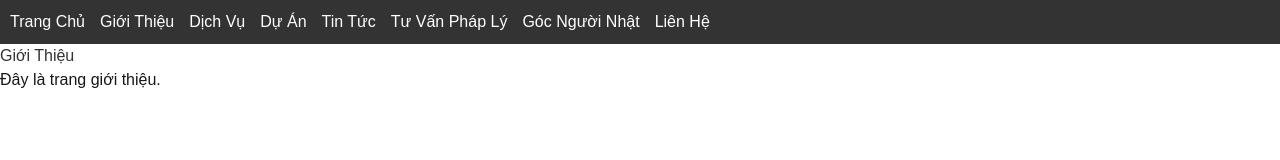
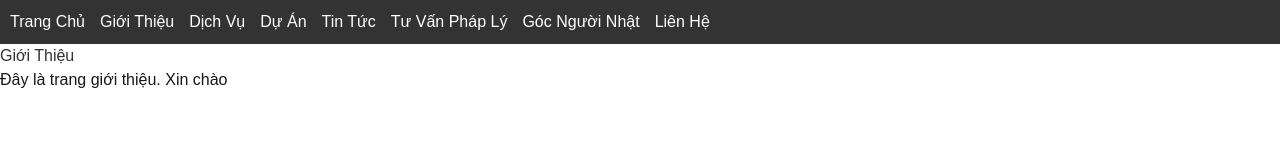
Before and after one commit to tachithanhdanh/HTIC-Law-Firm-Website, a Next.js app: page /HTIC-Law-Firm-Website/about in a window 1280 px wide. Shown: the top 160 px of the page. Built offline with nearby package versions, Linux system fonts and the light colour scheme.

Commit message:
Empty commit

```diff
--- a/src/pages/about.tsx
+++ b/src/pages/about.tsx
@@ -5,7 +5,7 @@ const About = () => {
     <div>
       <Navbar />
       <h1>Giới Thiệu</h1>
-      <p>Đây là trang giới thiệu.</p>
+      <p>Đây là trang giới thiệu. Xin chào</p>
     </div>
   );
 };
```
